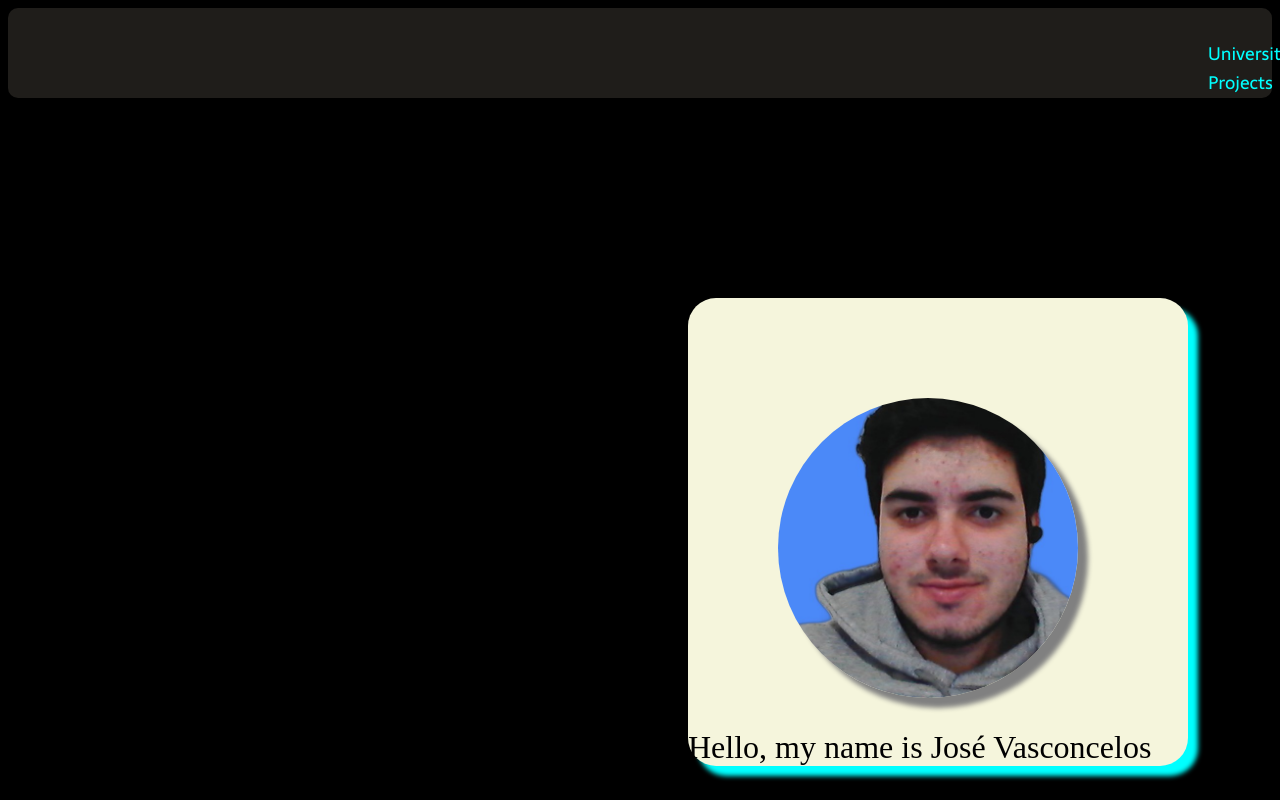
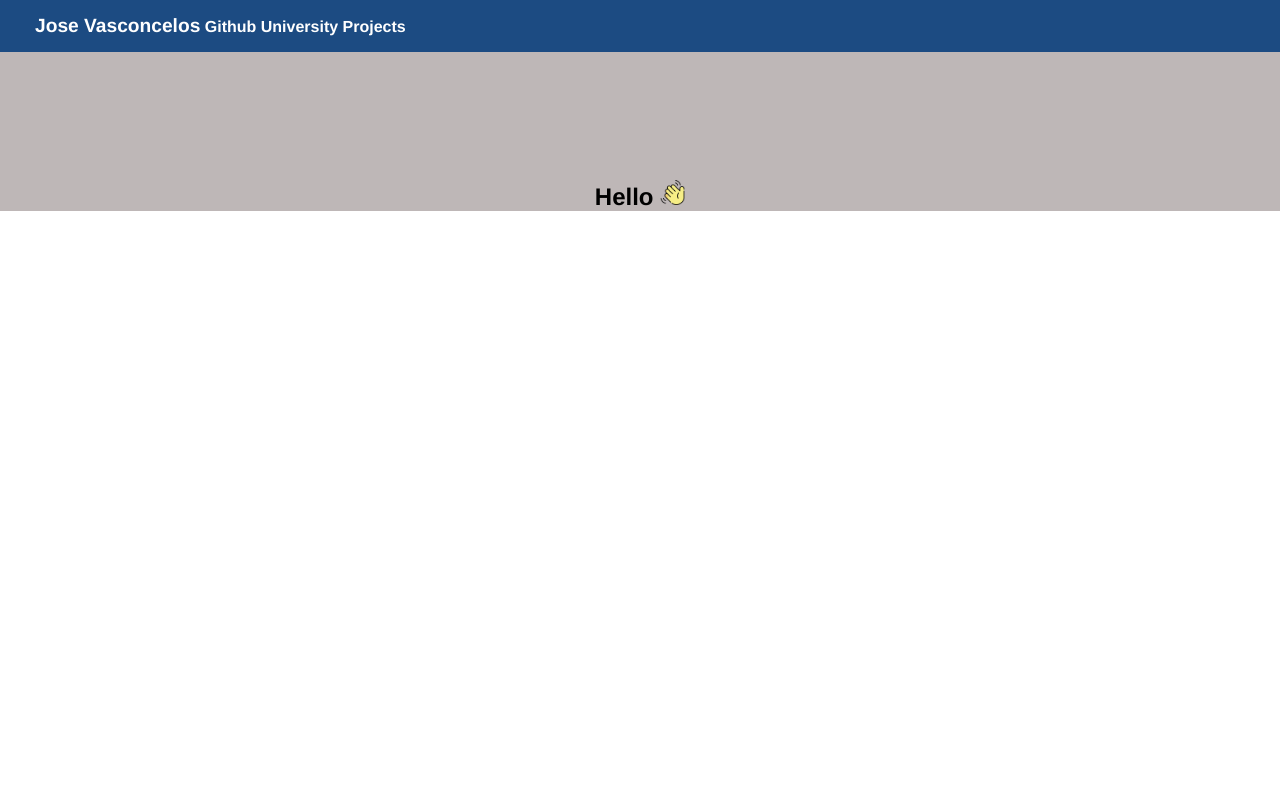
Before and after one commit to josevasconcelos2002/portfolio, a plain HTML site: page index.html in a window 1280 px wide. Shown: the top 800 px of the page. Drawn offline with Linux system fonts and the light colour scheme.

Commit message:
started a new portfolio

```diff
--- a/index.html
+++ b/index.html
@@ -2,24 +2,25 @@
 <html lang="pt">
 <head>
     <meta charset="UTF-8">
-    <meta http-equiv="X-UA-Compatible" content="IE=edge">
     <meta name="viewport" content="width=device-width, initial-scale=1.0">
-    <link rel="stylesheet" href="style.css">
-    <title>Portfolio 👨‍💻</title>
+    <link rel="stylesheet" href="./resources/css/index.css" type="text/css">
+    <title>Portfolio</title>
 </head>
-<body id="body">
-    <header class="header">
-        <nav class="header-nav">
-            <a class="header-nav-item" href="">University</a>
-            <a class="header-nav-item" href="">Projects</a>
-            <a class="header-nav-item" href=""></a>
-            <a class="header-nav-item" href=""></a>
+<body>
+    <header>
+        <nav>
+            <ul>
+                <li id="logo">Jose Vasconcelos</li>
+                <li>Github</li>
+                <li>University Projects</li>
+            </ul>
         </nav>
     </header>
-    <div class="resumo">
-        <img id="imagem"" src="me.jpeg" alt="">
-        <h2 id="hello">Hello, my name is José Vasconcelos</h2>
-    </div>
-    <footer id="footer"><strong>Made with ❤ by</strong> <a id="github" href="https://github.com/josevasconcelos2002"><strong>José Vasconcelos</strong></a> </footer>
+    <main>
+        <section id="apresentation">
+            <h1>Hello <img src="./resources/images/mao-acenando.png" alt="Hand shaking" id="hand"></h1>
+
+        </section>
+    </main>
 </body>
 </html>
--- /dev/null
+++ b/resources/css/index.css
@@ -0,0 +1,45 @@
+*{
+    box-sizing: border-box;
+    font-family: 'Helvetica';
+    margin: 0;
+    padding: 0;
+}
+
+li{
+    display: inline-block;
+    font-weight: bold;
+}
+
+ul{
+    align-items: right;
+}
+
+#logo{
+    align-items: left;
+    font-weight: bolder;
+    font-size: larger;
+    padding-left: 20px;
+}
+
+header{
+    background-color: #1c4b82;
+    position: sticky;
+    top: 0;
+    height: 100%;
+    padding: 15px;
+    color: white;
+}
+
+main{
+    background-color: rgba(126, 112, 112, 0.5);
+    padding-top: 10%;
+}
+
+#apresentation{
+    text-align: center;
+}
+
+#hand{
+    width: 25px;
+    height: 25px;
+}
--- a/style.css
+++ /dev/null
@@ -1,61 +0,0 @@
-@import url('https://fonts.googleapis.com/css2?family=Righteous&family=Sarala:wght@400;700&display=swap');
-
-
-#body{
-    background-color: black;
-}
-.header{
-    width: auto;
-    background-color: rgba(41, 38, 34, 0.768);
-    padding-top: 30px;
-    border-radius: 10px;
-    height: 60px;
-    padding-left: 1200px;
-    align-items:center;
-    gap:32px;
-    display: flex;
-}
-.header-nav-item{
-    font-family: 'Sarala', sans-serif;
-    text-decoration: none;
-    color: aqua;
-    font-weight: 400;
-    font-size: 18px
-}
-.resumo{
-    width: 500px;
-    height: auto;
-    background-color: beige;
-    border-radius: 28px;
-    margin-left: 680px;
-    margin-top: 200px;
-    box-shadow: 10px 10px 5px aqua;
-}
-#imagem{
-    border-radius: 150px;
-    width: 300px;
-    margin-left: 90px;
-    margin-top: 100px;
-    box-shadow: 10px 10px 5px grey;
-}
-#hello{
-    display: flex;
-    text-align: center;
-    font-weight: 400;
-    font-size: 32px
-}
-#footer{
-    font-family: 'Sarala', sans-serif;
-    background-color: rgba(41, 38, 34, 0.768);
-    width: auto;
-    height: 60px;
-    padding-left: 760px;
-    padding-top: 30px;
-    border-radius: 10px;
-    margin-top: 900px;
-    color: white;
-}
-#github{
-    text-decoration: none;
-    color:aqua;
-}
```
Also changed, not shown: resources/images/mao-acenando.png (added), resources/images/me.jpeg (renamed from me.jpeg), 1 other file.
